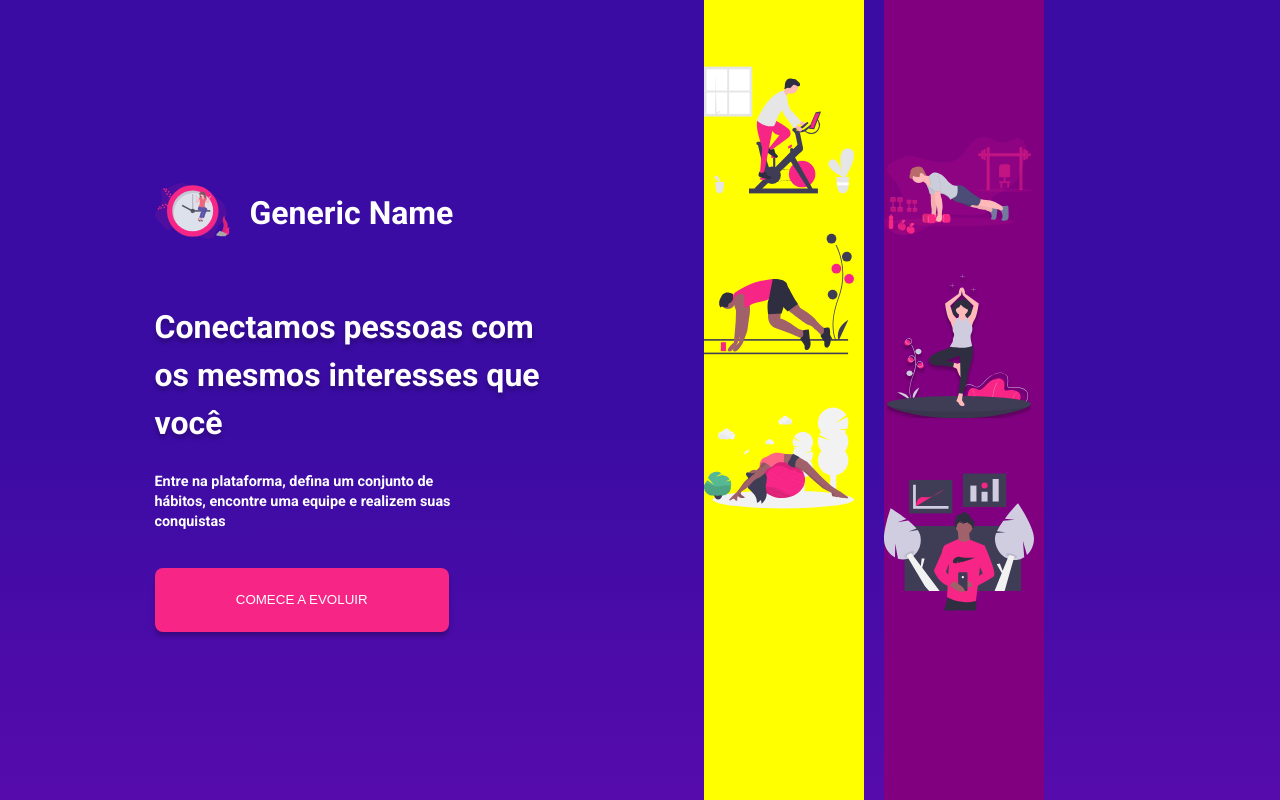
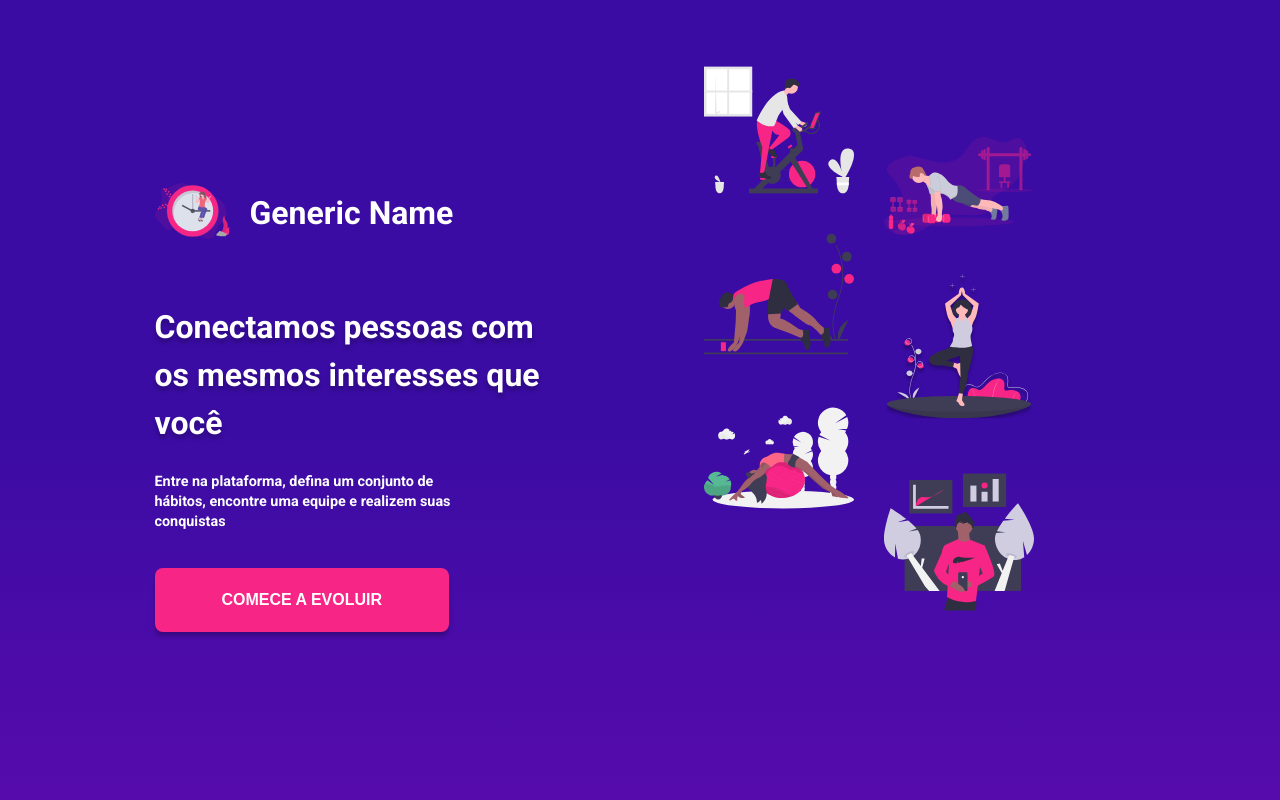
Before and after one commit to Fabricio-valadares/devstation, a React (Create React App) app: page / in a window 1280 px wide. Built offline with nearby package versions, Linux system fonts and the light colour scheme.

Commit message:
style: fixed visual bugs

```diff
--- a/src/components/FormLogin/index.jsx
+++ b/src/components/FormLogin/index.jsx
@@ -66,7 +66,12 @@ const FormLogin = () => {
         <FormHelperText className={classes.error}>
           {errors.password?.message}
         </FormHelperText>
-        <ButtonStyled type="submit" variant="contained" color="primary">
+        <ButtonStyled
+          size="large"
+          type="submit"
+          variant="contained"
+          color="primary"
+        >
           Entrar
         </ButtonStyled>
         <DivRegister>
--- a/src/components/Homepage/styled.js
+++ b/src/components/Homepage/styled.js
@@ -57,14 +57,12 @@ export const DivButton = styled.div`
 export const ImagesA = styled.div`
   width: 160px;
   height: 100vh;
-  background-color: yellow;
 `;
 
 export const ImagesB = styled.div`
   width: 160px;
   height: 100vh;
   margin-left: 20px;
-  background-color: purple;
 `;
 
 export const Logo = styled.div`
@@ -137,9 +135,11 @@ export const Button = styled.button`
   box-shadow: 0px 4px 4px rgba(0, 0, 0, 0.25);
   border-radius: 8px;
   color: var(--text);
+  font-weight: bold;
+  font-size: 1rem;
 
   &:hover {
-    background-color: rgba(230, 0, 126, 0.9);
+    background-color: var(--dark-secondary);
     color: pink;
   }
 `;
```
